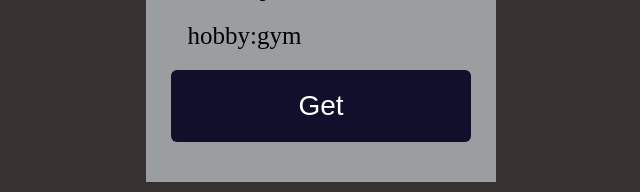
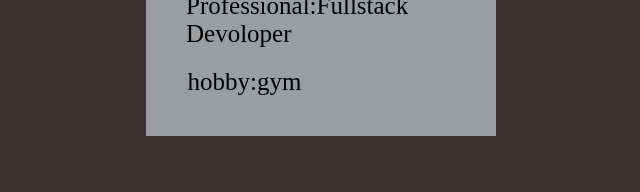
Before and after one commit to Andrew9806-lang/71_react, a React (Vite) app: page / in a window 1280 px wide. Shown: the part 543-735 px from the top of the page, without its empty margins (319-959 px from the left). Built offline with nearby package versions, Linux system fonts and the light colour scheme.

Commit message:
Change_Homework

```diff
--- a/src/components/ProfileCard/profileCard.jsx
+++ b/src/components/ProfileCard/profileCard.jsx
@@ -2,18 +2,19 @@ import "./styles.css";
 import { info } from "./data";
 import Button from "../Button/Button";
 
-function ProfileCard(){
-    const getInfo = ()=>{
-        return `${info.name} ${info.surname}`
+function ProfileCard() {
+    const  {imagsrc,name,surname,proffession,hobby}=info;
+    // distuktizaciya objekta dlya udobstva
+  const getInfo = () => {
+    return `${info.name} ${info.surname}`;
   };
 
-    return(
+  return (
     <div className="profileCard-wrapper">
-            <img src={info.imgSrc}/>
+      <img src={info.imgSrc} />
       <h3>{getInfo()}</h3>
       <p>Professional:{info.proffession}</p>
       <p className="hobby">hobby:{info.hobby}</p>
-            <Button/>
     </div>
   );
 }
```
Lines whose indentation alone changed are shown as unchanged.
